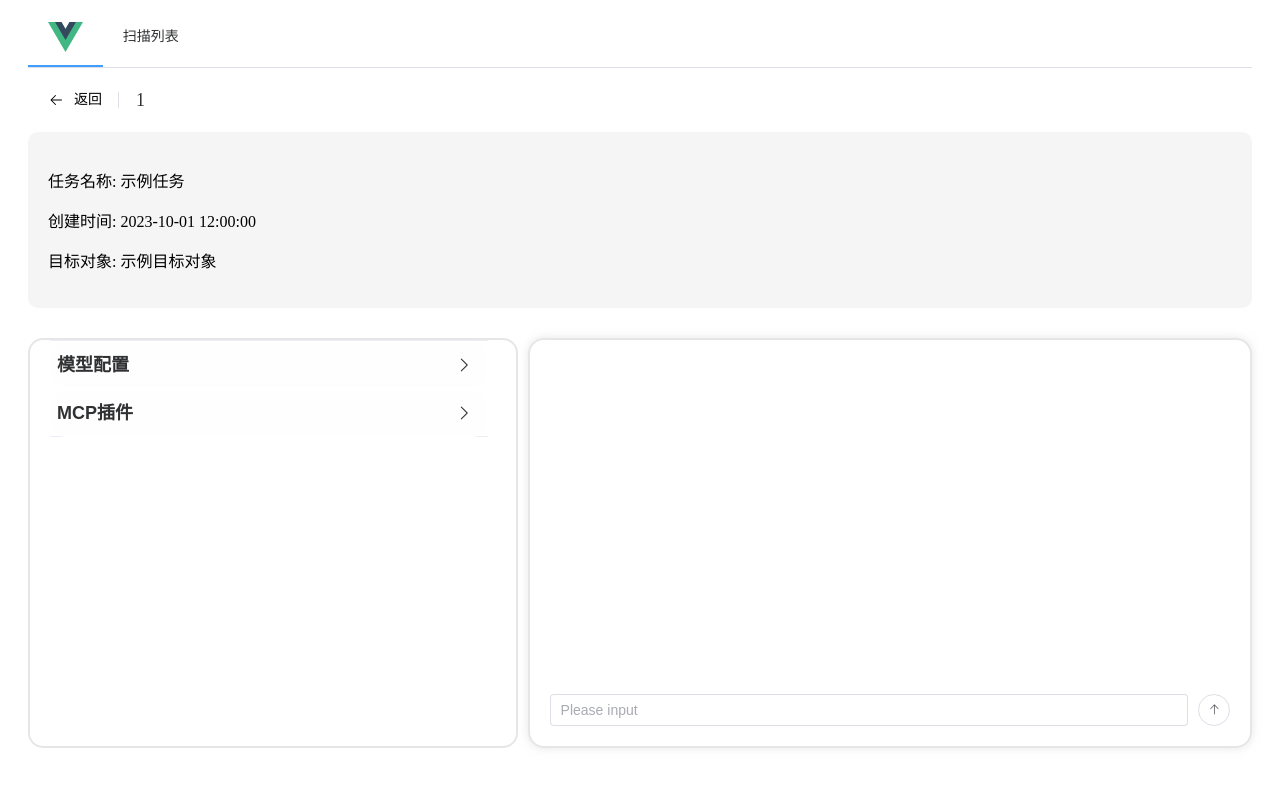
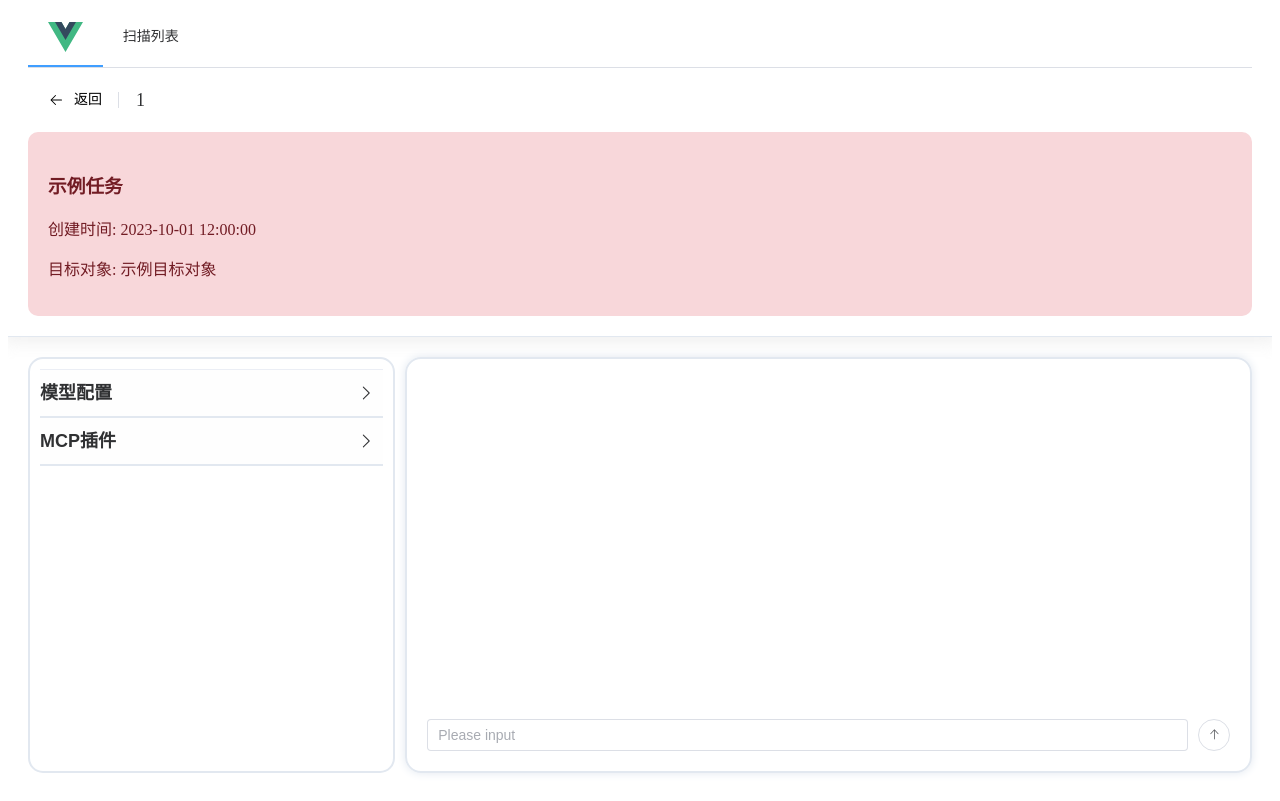
Before and after one commit to NPUInfoSecGroup/vulmind-frontend, a Vue app: page /scan/1 in a window 1280 px wide. Built offline with nearby package versions, Linux system fonts and the light colour scheme; the HTML template or start-up script is replaced by a standard one.

Commit message:
feat: 调整布局样式，优化组件间距和边框样式；更新任务信息展示方式

```diff
--- a/src/App.vue
+++ b/src/App.vue
@@ -17,7 +17,7 @@ import TitleBar from './components/TitleBar.vue'
 
 <style scoped>
 .common-layout {
-  height: 95vh; /* 整个页面满屏 */
+  height: 98.1vh; /* 整个页面满屏 */
   display: flex;
   flex-direction: column;
   overflow: hidden; /* 禁止整个页面滚动 */
--- a/src/pages/Config/ConfigSubView.vue
+++ b/src/pages/Config/ConfigSubView.vue
@@ -41,7 +41,7 @@ const api_key = ref('')
 
 <style scoped>
 .demo-collapse-position {
-  width: 95%;
+  width: 100%;
 }
 
 /* 重点：使用 :deep() 来覆盖 Element Plus 的子组件样式 */
@@ -53,9 +53,9 @@ const api_key = ref('')
 
 :deep(.el-collapse-item__header) {
   background-color: #fefefe !important;
-  border-radius: 15px;
-  padding: 5px;
-  border: 2px solid #ffffff;
+  /* padding: 5px; */
+  border-bottom: 2px solid #e2e8f0;
+  /* box-shadow: #e6e6e693 0px 0px 16px 6px; */
   font-size: 18px;
   font-weight: bold;
 }
@@ -67,7 +67,7 @@ const api_key = ref('')
   /* border: 2px solid #363636; */
   font-size: 18px;
   font-weight: bold;
-  margin-left: 10px;
+  /* margin-left: 10px; */
   margin-bottom: 10px;
 }
 </style>
--- a/src/pages/ScannerPage.vue
+++ b/src/pages/ScannerPage.vue
@@ -12,7 +12,7 @@
         <TaskInfoView />
       </el-header>
       <el-container class="inner-container">
-        <el-aside class="aside" width="40%">
+        <el-aside class="aside">
           <el-scrollbar height="100%">
             <ConfigSubView />
           </el-scrollbar>
@@ -51,12 +51,15 @@ const goBack = () => {
   display: flex;
   flex-direction: column;
   overflow: hidden;
-  gap: 10px; /* 设置间距 */
 }
 
 .header {
   height: auto; /* 或你想要的固定高度 */
   flex-shrink: 0;
+  background-color: rgba(255, 255, 255, 0.721);
+  box-shadow: #e6e6e693 0px 0px 16px 6px;
+  padding-bottom: 20px;
+  border-bottom: 1px solid #e2e8f0; /* 边框样式 */
 }
 
 .inner-container {
@@ -71,19 +74,18 @@ const goBack = () => {
 .aside {
   height: 100%;
   overflow: auto; /* 如果需要 aside 内部滚动 */
-  padding: 20px;
-  padding-top: 0;
-  padding-right: 5px;
+  padding: 10px;
   border-radius: 15px;
-  border: 2px solid #d4d4d493; /* 边框样式 */
+  border: 2px solid #e2e8f0; /* 边框样式 */
   overflow-x: hidden; /* 禁止横向滚动 */
+  min-width: 30%;
 }
 
 .main {
   flex: 1;
   height: 100%;
-  border: 2px solid #d4d4d493; /* 边框样式 */
-  box-shadow: #d4d4d493 0px 0px 10px; /* 阴影效果 */
+  border: 2px solid #e2e8f0; /* 边框样式 */
+  box-shadow: #e2e8f0 0px 0px 10px; /* 阴影效果 */
   border-radius: 1rem;
 }
 
--- a/src/pages/Task/TaskInfoView.vue
+++ b/src/pages/Task/TaskInfoView.vue
@@ -1,7 +1,7 @@
 <template>
-  <div class="task-info-view">
+  <div :class="['task-info-view', taskState]">
     <div class="task-details">
-      <p>任务名称: {{ taskName }}</p>
+      <h1>{{ taskName }}</h1>
       <p>创建时间: {{ creationTime }}</p>
       <p>目标对象: {{ targetObject }}</p>
     </div>
@@ -12,14 +12,28 @@
 const taskName = '示例任务'
 const creationTime = '2023-10-01 12:00:00'
 const targetObject = '示例目标对象'
-// const status = '进行中'
-// const description = '这是一个示例任务的描述信息。'
+const taskState = 'failed' // 或 'in-progress', 'failed'
 </script>
 
 <style scoped>
 .task-info-view {
   padding: 20px;
-  background-color: #f5f5f5;
   border-radius: 10px;
+  transition: background-color 0.3s ease;
+}
+
+.task-info-view.completed {
+  background-color: #d4edda;
+  color: #155724;
+}
+
+.task-info-view.in-progress {
+  background-color: #fff3cd;
+  color: #856404;
+}
+
+.task-info-view.failed {
+  background-color: #f8d7da;
+  color: #721c24;
 }
 </style>
```
